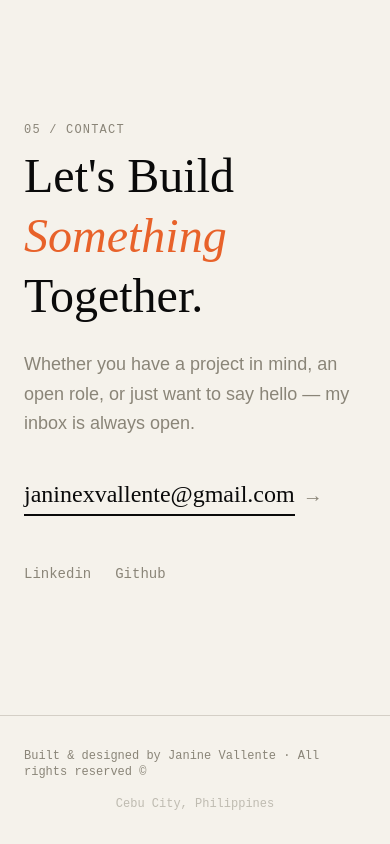
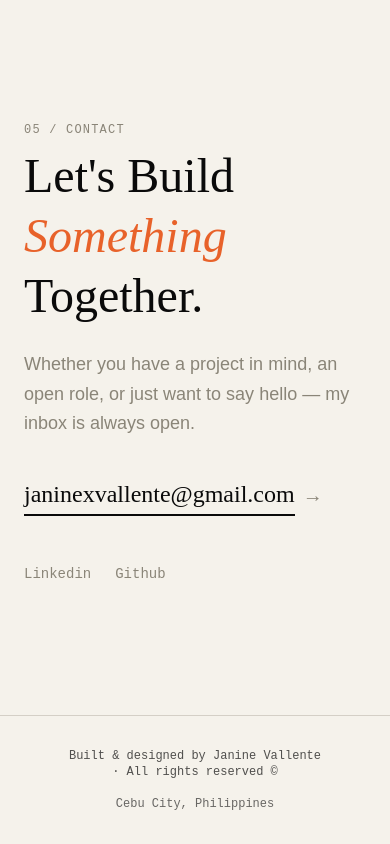
Before and after one commit to janinevallente/janinevallente-portfolio, a Next.js app: page / in a window 390 px wide. Shown: the part 4197-5041 px from the top of the page. Built offline with nearby package versions, Linux system fonts and the light colour scheme.

Commit message:
enh: improved responsiveness for footer component

```diff
--- a/src/components/layout/Footer.tsx
+++ b/src/components/layout/Footer.tsx
@@ -6,10 +6,12 @@ export default function Footer() {
   return (
     <footer className="border-t border-border px-6 py-8">
       <div className="max-w-6xl mx-auto flex flex-col md:flex-row items-center justify-between gap-4">
-        <p className="font-mono text-xs text-muted">
-          Built & designed by {portfolio.name} · All rights reserved ©
+        <p className="font-mono text-xs text-ink/70 text-center md:text-left">
+          Built & designed by {portfolio.name}
+          <br className="md:hidden" />
+          {" "}· All rights reserved ©
         </p>
-        <p className="font-mono text-xs text-muted/50">
+        <p className="font-mono text-xs text-ink/60 text-center md:text-left">
           {portfolio.location}
         </p>
       </div>
```
